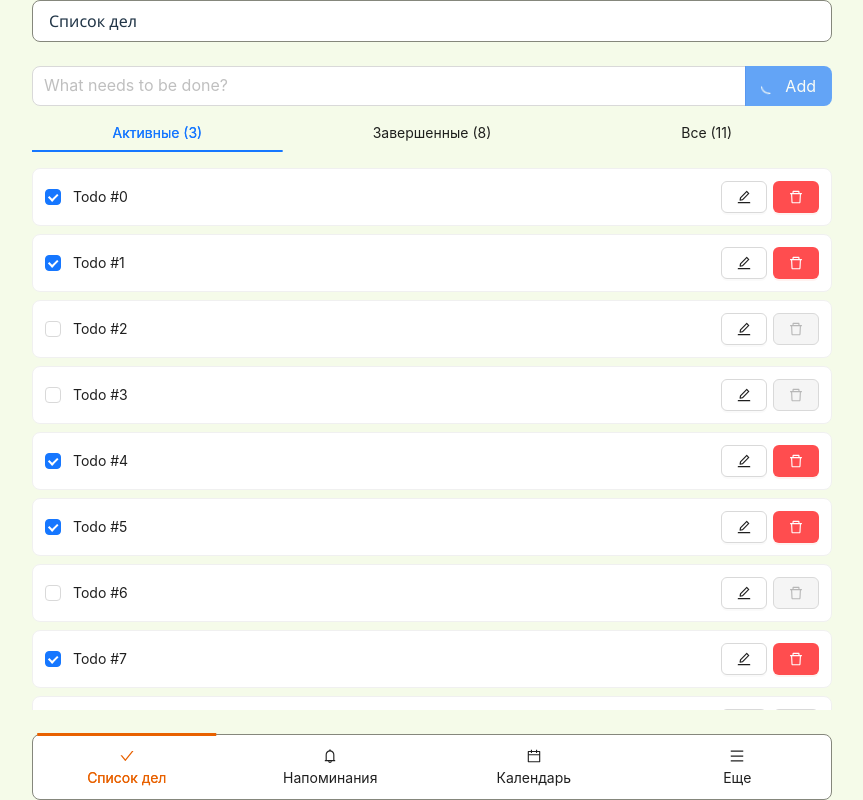
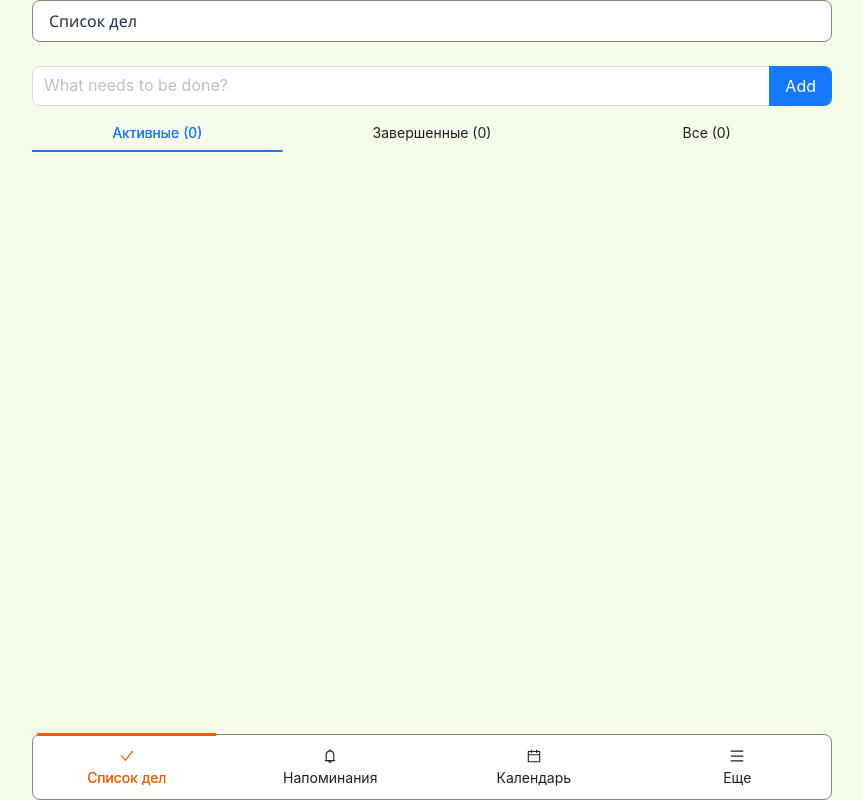
Before and after one commit to retho/todoapp-pwa, a React (Vite) app: page /todos in a window 1280 px wide. Shown: the whole page, without its empty margins (208-1071 px from the left). Built offline with nearby package versions, Linux system fonts and the light colour scheme.

Commit message:
[] <PageMainTodos /> integration

```diff
--- a/package.json
+++ b/package.json
@@ -14,6 +14,7 @@
     "antd": "^5.27.1",
     "history": "^5.3.0",
     "lodash-es": "^4.17.21",
+    "nanoid": "^5.1.5",
     "react": "^19.0.0",
     "react-dom": "^19.0.0"
   },
@@ -30,7 +31,7 @@
     "eslint-plugin-react-refresh": "^0.4.18",
     "globals": "^15.14.0",
     "sass-embedded": "^1.90.0",
-    "typescript": "~5.7.2",
+    "typescript": "^5.9.2",
     "typescript-eslint": "^8.20.0",
     "vite": "^6.0.11",
     "vite-plugin-pwa": "^0.21.1",
--- a/src/corelib/common.ts
+++ b/src/corelib/common.ts
@@ -47,7 +47,8 @@ export type ADT<K extends string, P = unknown> = { kind: K } & P;
 // * https://stackoverflow.com/questions/41253310/typescript-retrieve-element-type-information-from-array-type
 export type InferArrayElement<ArrayType extends readonly unknown[]> =
   ArrayType extends readonly (infer ElementType)[] ? ElementType : never;
-export type InferArguments<T extends (...args: unknown[]) => unknown> = Parameters<T>;
+// eslint-disable-next-line @typescript-eslint/no-explicit-any
+export type InferArguments<T extends (...args: any[]) => any> = Parameters<T>;
 export type InferPromisePayload<T extends Promise<unknown>> = T extends Promise<infer P>
   ? P
   : never;
--- /dev/null
+++ b/src/corelib/storage.ts
@@ -0,0 +1,37 @@
+import { useMemo } from "react";
+import { panic } from "./common";
+
+const alreadyUsedKeys: Set<string> = new Set();
+
+declare const ls_payload: unique symbol;
+type StorageKey<T> = string & {
+  [ls_payload]: T,
+};
+export const storageKey = <T>(key: string): StorageKey<T> => {
+  if (alreadyUsedKeys.has(key)) return panic(`StorageKey "${key}" already used`);
+  return key as StorageKey<T>
+};
+
+export const storageGet = <T>(storage: Storage, key: StorageKey<T>) => (): null | T => {
+  const data = storage.getItem(key);
+  return data ? JSON.parse(data) : null;
+};
+export const storageSet = <T>(storage: Storage, key: StorageKey<T>) => (item: null | undefined | T): void => {
+  if (item == null) {
+    storage.removeItem(key)
+    return;
+  }
+  storage.setItem(key, JSON.stringify(item));
+}
+export const storageUpdate = <T>(storage: Storage, key: StorageKey<T>) => (fn: (storedValue: null | T) => null | undefined | T): void =>
+  storageSet(storage, key)(fn(storageGet(storage, key)()));
+
+export const useStorage = <T>(storage: Storage, key: StorageKey<T>) => {
+  const controls = useMemo(() => ({
+    getItem: storageGet(storage, key),
+    setItem: storageSet(storage, key),
+    updateItem: storageUpdate(storage, key),
+  }), [storage, key]);
+
+  return controls;
+}
--- /dev/null
+++ b/src/pages/PageMain/PageMainTodos.storage.ts
@@ -0,0 +1,65 @@
+import { nanoid } from "nanoid";
+import { useMemo } from "react";
+import { assertNever } from "src/corelib/common";
+import { storageKey, useStorage } from "src/corelib/storage";
+
+type StorageTodoItemV1_0 = {
+  version: '1.0',
+  id: string,
+  created_at: number,
+  done: boolean,
+  description: string,
+}
+
+type StorageTodoItemAnyVersion =
+  | StorageTodoItemV1_0;
+export type StorageTodoItem = StorageTodoItemV1_0; // * latest version
+
+const migrate = (todo: StorageTodoItemAnyVersion): StorageTodoItem => {
+  if (todo.version === '1.0') return todo;
+  return assertNever(todo.version);
+}
+
+const sk_todos = storageKey<StorageTodoItemAnyVersion[]>('todos');
+export const useStorageTodos = () => {
+  const ls = useStorage(localStorage, sk_todos)
+
+  return useMemo(() => {
+    const getList = () => ls.getItem() ?? [];
+    const addTodo = (payload: Pick<StorageTodoItem, 'description'>) => {
+      ls.updateItem(list => {
+        const todo: StorageTodoItem = {
+          version: '1.0',
+          id: nanoid(),
+          created_at: Date.now(),
+          done: false,
+          ...payload,
+        }
+        return (list ?? []).concat([todo])
+      })
+    }
+    const updateTodo = (id: string, fn: (prev: StorageTodoItem) => Pick<StorageTodoItem, 'done' | 'description'>) => {
+      ls.updateItem(list => {
+        return list?.map(todo => {
+          if (todo.id !== id) return todo;
+
+          const prev = migrate(todo);
+          const { done, description } = fn(prev);
+          const next: StorageTodoItem = {
+            ...prev,
+            done,
+            description,
+          }
+          return next;
+        })
+      })
+    }
+    const removeTodo = (id: string) => {
+      ls.updateItem(list => {
+        return list?.filter(x => x.id !== id)
+      })
+    }
+
+    return { getList, addTodo, updateTodo, removeTodo }
+  }, [ls])
+}
--- a/src/pages/PageMain/PageMainTodos.tsx
+++ b/src/pages/PageMain/PageMainTodos.tsx
@@ -1,59 +1,68 @@
 import { bem } from 'src/corelib/bem'
 import styles from './PageMainTodos.module.scss'
-import { assertNever, type InferArrayElement } from 'src/corelib/common';
+import { assertNever, useRefedFn, type InferArguments, type InferArrayElement } from 'src/corelib/common';
 import { useLayoutEffect, useMemo, useState, type ComponentProps, type FormEvent } from 'react';
 import { DeleteOutlined, EditOutlined } from '@ant-design/icons';
-import { Button, Card, Checkbox, Input, Tabs } from 'antd';
+import { Button, Card, Checkbox, Form, Input, Tabs } from 'antd';
 import Search from 'antd/es/input/Search';
-import { range } from 'lodash-es';
+import { useStorageTodos, type StorageTodoItem } from './PageMainTodos.storage';
 
 const cssTodoItem = bem(styles, 'TodoItem')
 type TodoItemProps = {
-  content: string,
+  todo: StorageTodoItem,
+  onUpdate: (next: StorageTodoItem) => void,
+  onRemove: (todo: StorageTodoItem) => void,
+  activeButtons: {
+    btnEdit: boolean,
+    btnDelete: boolean,
+  }
 }
-const TodoItem = ({ content }: TodoItemProps) => {
-  const [todoContent, setTodoContent] = useState('');
+const TodoItem = ({ todo, onUpdate, onRemove, activeButtons }: TodoItemProps) => {
+  const [description, setDescription] = useState('');
   useLayoutEffect(() => {
-    setTodoContent(content)
-  }, [content])
-
-  const isDone = Math.random() > 0.5
+    setDescription(todo.description)
+  }, [todo])
 
   const [isEditMode, setIsEditMode] = useState(false);
 
-  const handleSubmit = () => {
+  const handleSubmitDescription = () => {
     setIsEditMode(false);
+    onUpdate({ ...todo, description })
   }
-  const handleFormSubmit = (e: FormEvent<HTMLFormElement>) => {
+  const handleFormSubmitDescription = (e: FormEvent<HTMLFormElement>) => {
     e.preventDefault();
-    handleSubmit()
+    handleSubmitDescription()
   }
 
   return (
     <Card size='small'>
       <div className={cssTodoItem()}>
-        <div><Checkbox checked={isDone} /></div>
+        <div><Checkbox checked={todo.done} onClick={() => onUpdate({ ...todo, done: !todo.done })} /></div>
         <div>
           {isEditMode && (
-            <form onSubmit={handleFormSubmit}>
+            <form onSubmit={handleFormSubmitDescription}>
               <Input
                 ref={node => node?.focus()}
-                onBlur={handleSubmit}
-                value={todoContent}
-                onChange={e => setTodoContent(e.target.value)}
+                onBlur={handleSubmitDescription}
+                value={description}
+                onChange={e => setDescription(e.target.value)}
                 placeholder="What needs to be done?"
               />
             </form>
           )}
-          {!isEditMode && todoContent}
+          {!isEditMode && description}
         </div>
         <div className={cssTodoItem('controls')}>
-          <Button color='default' variant='outlined' onClick={() => setIsEditMode(true)}>
-            <EditOutlined />
-          </Button>
-          <Button color="danger" variant="solid" disabled={!isDone || isEditMode}>
-            <DeleteOutlined />
-          </Button>
+          {activeButtons.btnEdit && (
+            <Button color='default' variant='outlined' onClick={() => setIsEditMode(true)}>
+              <EditOutlined />
+            </Button>
+          )}
+          {activeButtons.btnDelete && (
+            <Button color="danger" variant="solid" disabled={!todo.done || isEditMode} onClick={() => onRemove(todo)}>
+              <DeleteOutlined />
+            </Button>
+          )}
         </div>
       </div>
     </Card>
@@ -67,26 +76,27 @@ const cssPageMainTodosTabSelector = bem(styles, 'PageMainTodosTabSelector')
 type PageMainTodosTabSelectorProps = {
   value: PageMainTodosTab,
   onChange: (val: PageMainTodosTab) => void,
+  stats: Record<PageMainTodosTab, number>,
 }
-const PageMainTodosTabSelector = ({ value, onChange }: PageMainTodosTabSelectorProps) => {
+const PageMainTodosTabSelector = ({ stats, value, onChange }: PageMainTodosTabSelectorProps) => {
   const items = useMemo((): ComponentProps<typeof Tabs>['items'] => {
     return enumPageMainTodosTab.map(key => {
       const label = (() => {
         if (key === 'active') {
-          return 'Активные (3)';
+          return `Активные (${stats.active})`;
         }
         if (key === 'completed') {
-          return 'Завершенные (8)';
+          return `Завершенные (${stats.completed})`;
         }
         if (key === 'all') {
-          return 'Все (11)';
+          return `Все (${stats.all})`;
         }
         return assertNever(key);
       })()
 
       return { key, label }
     })
-  }, [])
+  }, [stats.active, stats.completed, stats.all])
 
   return (
     <Tabs
@@ -101,45 +111,112 @@ const PageMainTodosTabSelector = ({ value, onChange }: PageMainTodosTabSelectorP
 }
 
 type AddNewTodoInputProps = {
-  onAdd: (content: string) => void,
+  onAdd: (description: string) => void,
 }
 const AddNewTodoInput = ({ onAdd }: AddNewTodoInputProps) => {
-  const [addNewStr, setAddNewStr] = useState('');
+  const [description, setDescription] = useState('');
 
-  const handleSubmit = (e: FormEvent<HTMLFormElement>) => {
-    e.preventDefault();
-    setAddNewStr('');
-    onAdd(addNewStr);
+  const handleSubmit = () => {
+    setDescription('');
+    onAdd(description);
   }
 
   return (
-    <form onSubmit={handleSubmit}>
+    <Form onFinish={handleSubmit}>
       <Search
-        value={addNewStr}
-        onChange={e => setAddNewStr(e.target.value)}
+        value={description}
+        onChange={e => setDescription(e.target.value)}
         placeholder="What needs to be done?"
         enterButton="Add"
+        onSearch={handleSubmit}
         size="large"
-        loading
       />
-    </form>
+    </Form>
   )
+}
+
+const useTodosList = () => {
+  const api = useStorageTodos();
+
+  const [todoList, setTodoList] = useState<StorageTodoItem[]>([]);
+  const refetch = useRefedFn(() => setTodoList(api.getList()));
+
+  useLayoutEffect(() => {
+    refetch();
+  }, [refetch]);
+
+  const createTodo = useRefedFn((payload: InferArguments<typeof api.addTodo>['0']) => {
+    api.addTodo(payload)
+    refetch()
+  })
+
+  const updateTodo = useRefedFn((todo: StorageTodoItem) => {
+    api.updateTodo(todo.id, () => todo)
+    refetch()
+    return
+  })
+
+  const removeTodo = useRefedFn((todo: StorageTodoItem) => {
+    api.removeTodo(todo.id)
+    refetch()
+    return
+  })
+
+  return { todoList, createTodo, updateTodo, removeTodo };
 }
 
 const cssPageMainTodos = bem(styles, 'PageMainTodos')
 export const PageMainTodos = () => {
   const [tab, setTab] = useState<PageMainTodosTab>('active');
 
+  const { todoList, createTodo, updateTodo, removeTodo } = useTodosList()
+
+  const listByTab: Record<PageMainTodosTab, StorageTodoItem[]> = useMemo(() => {
+    const getList = (tab: PageMainTodosTab) => {
+      if (tab === 'all') return todoList;
+      if (tab === 'active') return todoList.filter(x => !x.done);
+      if (tab === 'completed') return todoList.filter(x => x.done);
+      return assertNever(tab);
+    }
+    return {
+      active: getList('active'),
+      all: getList('all'),
+      completed: getList('completed'),
+    }
+  }, [todoList])
+
+  const stats: ComponentProps<typeof PageMainTodosTabSelector>['stats'] = {
+    active: listByTab.active.length,
+    all: listByTab.all.length,
+    completed: listByTab.completed.length,
+  }
+
+  const handleAdd = (description: string) => {
+    if (tab === 'completed') setTab('active');
+    createTodo({ description })
+  }
+
   return (
     <div className={cssPageMainTodos()}>
       <div>
-        <AddNewTodoInput onAdd={(content) => void content} />
+        <AddNewTodoInput onAdd={handleAdd} />
       </div>
       <div>
-        <PageMainTodosTabSelector value={tab} onChange={setTab} />
+        <PageMainTodosTabSelector value={tab} onChange={setTab} stats={stats} />
       </div>
       <div className={cssPageMainTodos('list')}>
-        {range(20).map(n => <TodoItem key={n} content={`Todo #${n}`} />)}
+        {listByTab[tab].map(todo => (
+          <TodoItem
+            key={todo.id}
+            todo={todo}
+            onUpdate={updateTodo}
+            onRemove={removeTodo}
+            activeButtons={{
+              btnEdit: tab === 'active' || tab === 'all',
+              btnDelete: tab === 'completed' || tab === 'all',
+            }}
+          />
+        ))}
       </div>
     </div>
   )
--- a/tsconfig.app.json
+++ b/tsconfig.app.json
@@ -17,13 +17,14 @@
 
     /* Linting */
     "strict": true,
-    "noUnusedLocals": true,
+    // "noUnusedLocals": true,
     "noUnusedParameters": true,
     "erasableSyntaxOnly": true,
     "noFallthroughCasesInSwitch": true,
     "noUncheckedSideEffectImports": true,
 
     /* custom */
+    "noUnusedLocals": false,
     "noUncheckedIndexedAccess": true,
     "baseUrl": ".",
   },
--- a/tsconfig.node.json
+++ b/tsconfig.node.json
@@ -20,5 +20,5 @@
     "noFallthroughCasesInSwitch": true,
     "noUncheckedSideEffectImports": true
   },
-  "include": ["vite.config.ts"]
+  "include": ["vite.config.ts", "pwa-assets.config.ts"]
 }
--- a/vite.config.ts
+++ b/vite.config.ts
@@ -40,6 +40,9 @@ export default defineConfig({
   server: {
     port: 6789,
   },
+  preview: {
+    port: 6987,
+  },
   css: {
     preprocessorOptions: {
       scss: {
```
Also changed, not shown: eslint.config.js (+6 -1 lines), src/main.tsx (+6 -1 lines), 1 other file (tests, documents, lock files or other folders).
